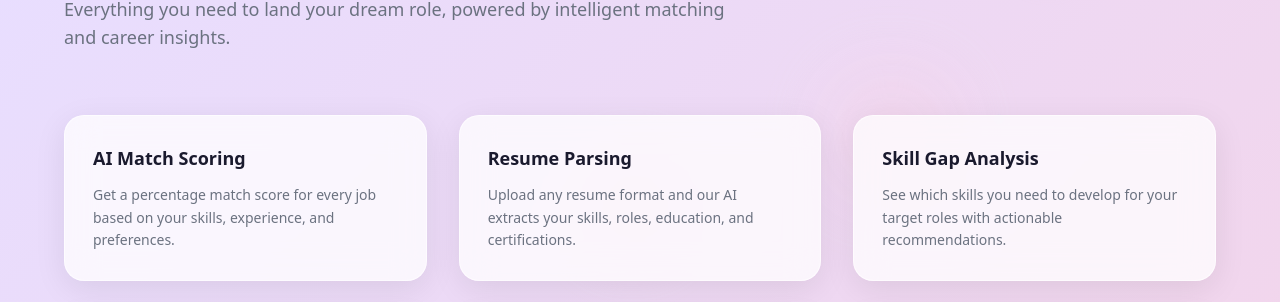
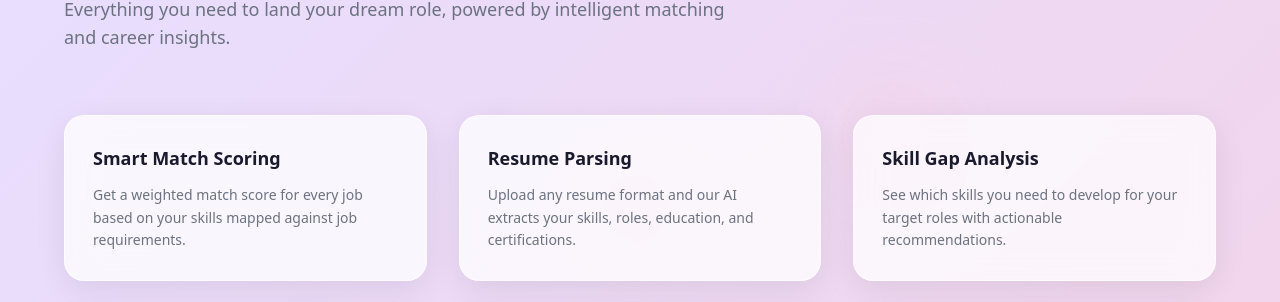
Before and after one commit to Rvngrr/JSON_Titum, a Next.js app: page / in a window 1280 px wide. Shown: the part 1889-2191 px from the top of the page. Built offline with nearby package versions, Linux system fonts and the light colour scheme.

Commit message:
final final goodluck guys

```diff
--- a/src/app/page.tsx
+++ b/src/app/page.tsx
@@ -346,8 +346,8 @@ export default function Home() {
           <div className="mt-16 grid gap-8 md:grid-cols-2 lg:grid-cols-3">
             {[
               {
-                title: "AI Match Scoring",
-                description: "Get a percentage match score for every job based on your skills, experience, and preferences.",
+                title: "Smart Match Scoring",
+                description: "Get a weighted match score for every job based on your skills mapped against job requirements.",
               },
               {
                 title: "Resume Parsing",
```
